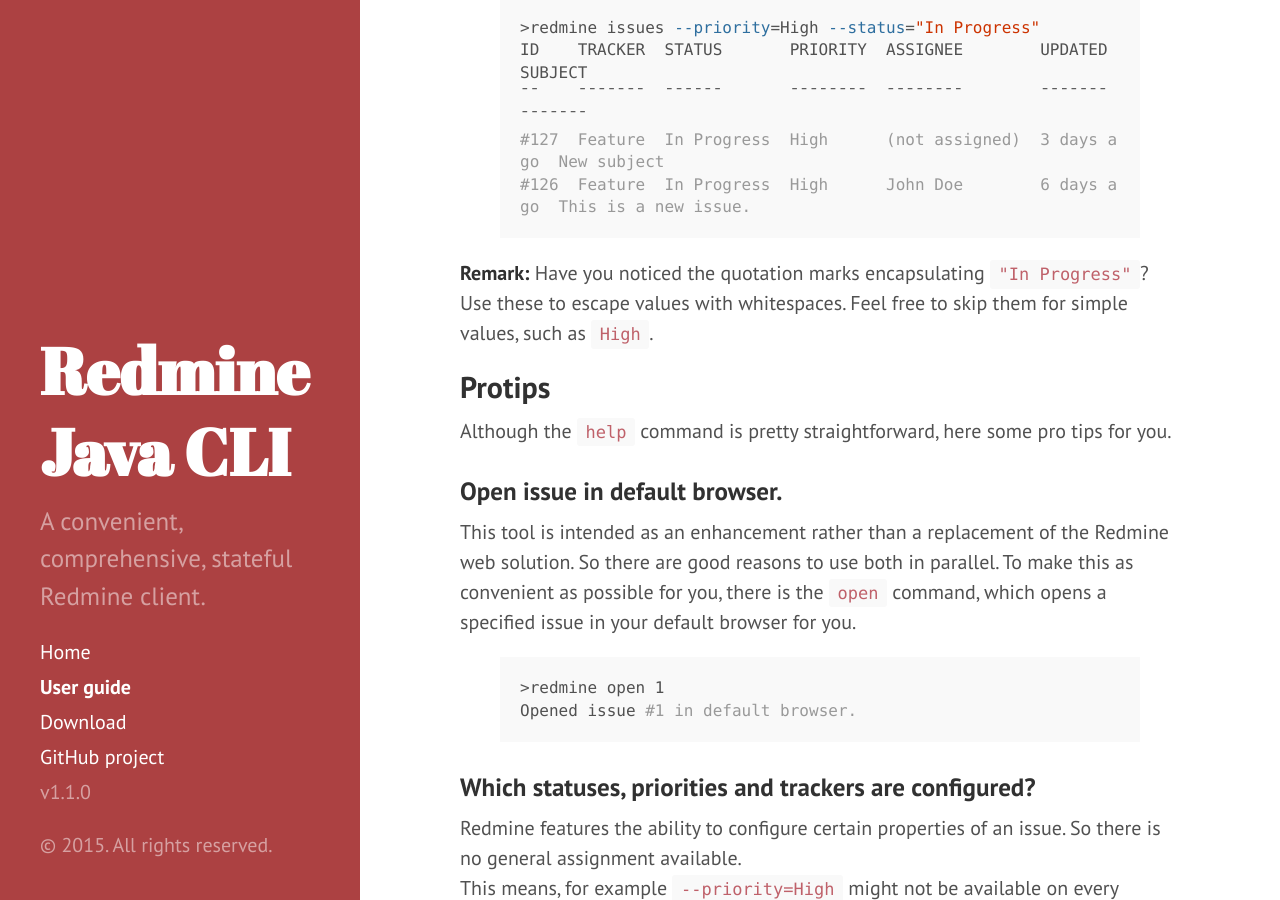
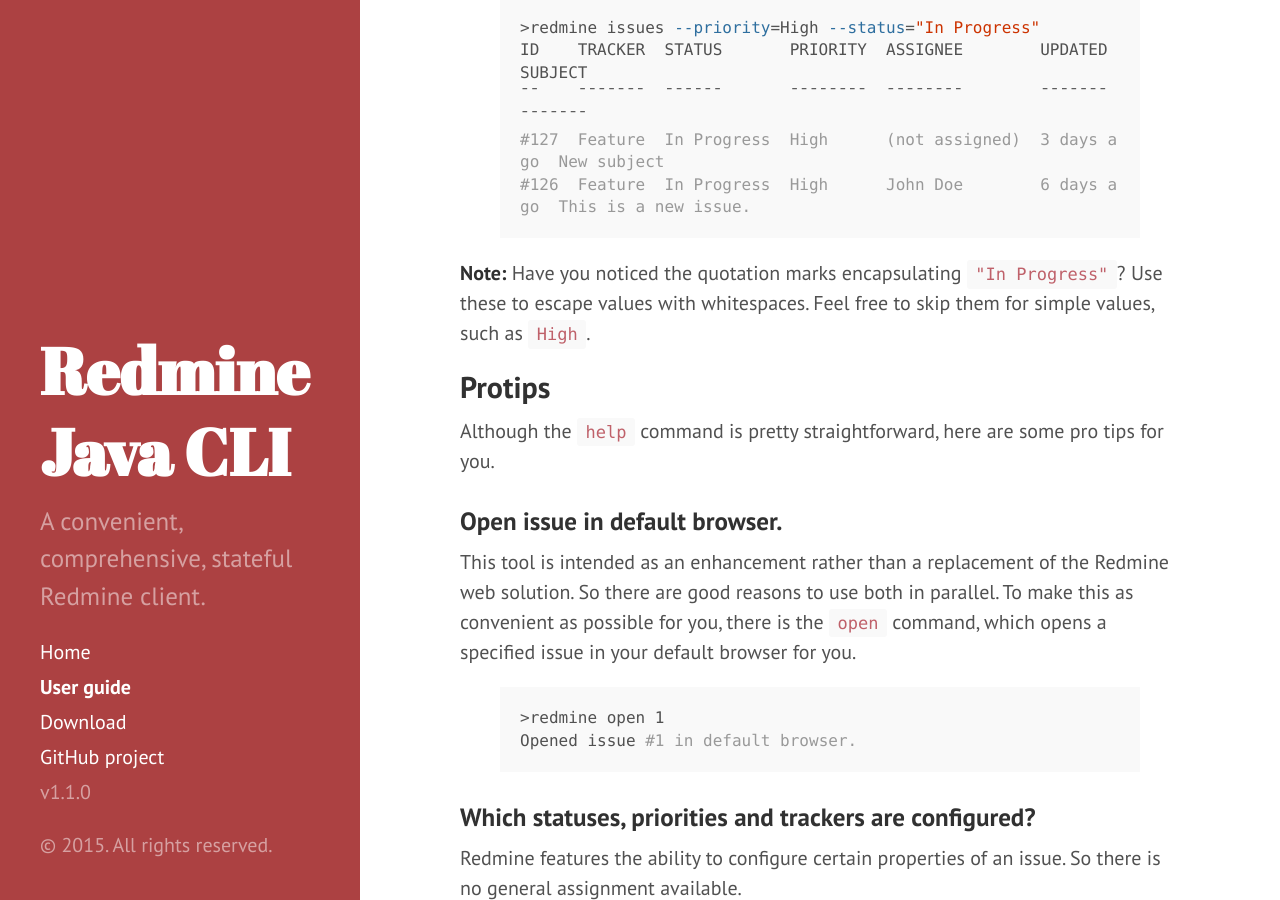
Before and after one commit to albfan/RedmineJavaCLI, a Jekyll site: the page built from userguide.md, in a window 1280 px wide and 900 px high, scrolled down 1654 px. Built offline with Jekyll 4.4.1, drawn with Linux system fonts in a browser that asks for light colours; Markdown is read by kramdown in place of the engine named in the settings.

Commit message:
Update userguide.md

```diff
--- a/userguide.md
+++ b/userguide.md
@@ -64,10 +64,10 @@ ID    TRACKER  STATUS       PRIORITY  ASSIGNEE        UPDATED     SUBJECT
 #127  Feature  In Progress  High      (not assigned)  3 days ago  New subject
 #126  Feature  In Progress  High      John Doe        6 days ago  This is a new issue.
 {% endhighlight %}
-**Remark:** Have you noticed the quotation marks encapsulating `"In Progress"`? Use these to escape values with whitespaces. Feel free to skip them for simple values, such as `High`.
+**Note:** Have you noticed the quotation marks encapsulating `"In Progress"`? Use these to escape values with whitespaces. Feel free to skip them for simple values, such as `High`.
 
 ##Protips
-Although the `help` command is pretty straightforward, here some pro tips for you.
+Although the `help` command is pretty straightforward, here are some pro tips for you.
 
 ###Open issue in default browser.
 This tool is intended as an enhancement rather than a replacement of the Redmine web solution. So there are good reasons to use both in parallel. To make this as convenient as possible for you, there is the `open` command, which opens a specified issue in your default browser for you.
```
